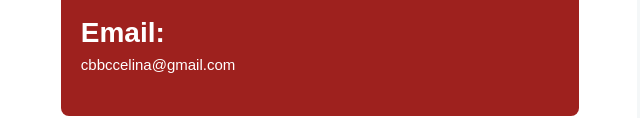
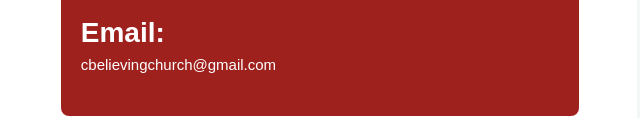
Before and after one commit to josiah199/josiah199.github.io, a plain HTML site: page contact.html in a window 1280 px wide. Shown: the part 692-810 px from the top of the page, 32-672 px from the left. Drawn offline with nearby package versions, Linux system fonts and the light colour scheme.

Commit message:
Update contact.html

```diff
--- a/contact.html
+++ b/contact.html
@@ -45,7 +45,7 @@
           </ul>
           <h3>Email:</h3>
           <ul>
-            <li>cbbccelina@gmail.com</li>
+            <li>cbelievingchurch@gmail.com</li>
           </ul>
          </div>
       </div><!--
```
